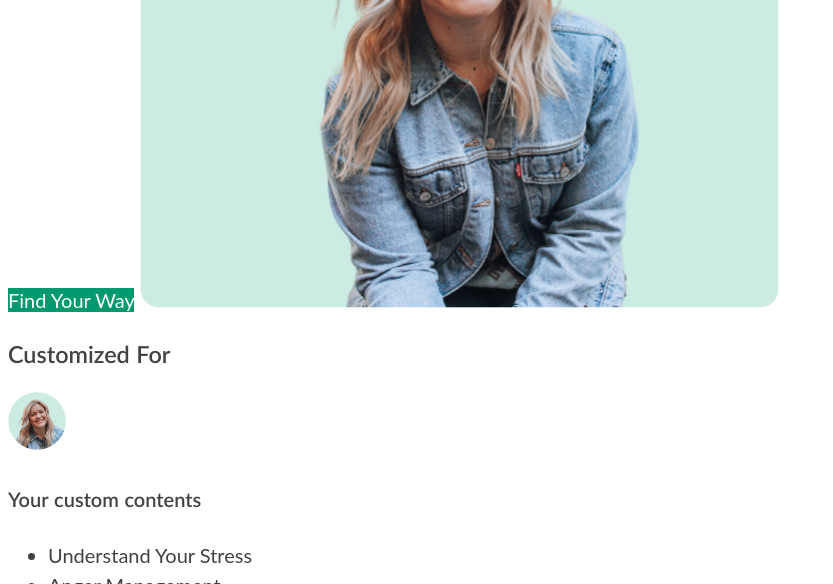
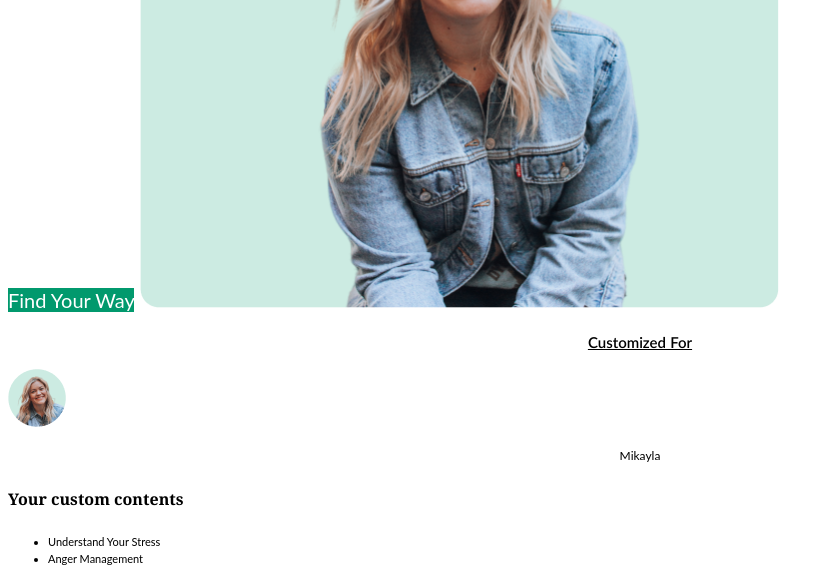
Before and after one commit to gr-sv/Alivio, a plain HTML site: page index.html in a window 1280 px wide. Shown: the part 3072-3656 px from the top of the page, without its empty margins (0-833 px from the left). Drawn offline with Linux system fonts and the light colour scheme; a web font is replaced by a local one.

Commit message:
Adds basic stylization for product

```diff
--- a/index.html
+++ b/index.html
@@ -84,7 +84,7 @@
 
 			<section class="product">
 				<h2 class="product-title title">Our product</h2>
-				<p class="product-text title-look">You tell us your stress,<br>We make your diary</p>
+				<p class="title-look">You tell us your stress,<br>We make your diary</p>
 				<p class="product-text">Everyone experiences it, and in different ways. Let Alivio guide you, in a personalized journal experience, to overcome your stress.</p>
 				<a class="product-link button" href="#">Find Your Way</a>
 				<img class="product-photo" src="./images/product_customer.png" width="639" height="573" alt="Customer's photo">
@@ -92,6 +92,7 @@
 				<div class="customer-case">
 					<h3 class="customer-case-title">Customized For</h3>
 					<img class="customer-case-avatar" src="./images/product_customer_avatar.png" width="58" height="58" alt="Customer's avatar">
+					<p class="customer-name">Mikayla</p>
 					<h4 class="customer-contents-title">Your custom contents</h4>
 					<ul class="customer-contents-list">
 						<li class="customer-contents-item">Understand Your Stress</li>
--- a/styles/styles.css
+++ b/styles/styles.css
@@ -143,3 +143,43 @@ body {
 	line-height: 39px;
 	color: #FFFFFF
 }
+
+/* Product */
+
+.product {
+	background-color: #FFFFFF;
+}
+
+.product-text {
+	color: #484848;
+}
+
+.customer-case {
+	color: #000000;
+	background-color: #FFFFFF;
+}
+
+.customer-case-title {
+	font-weight: 600;
+	font-size: 15px;
+	line-height: 24px;
+	text-align: center;
+	text-decoration: underline;
+}
+
+.customer-name {
+	font-size: 12px;
+	line-height: 19px;
+	text-align: center;
+}
+
+.customer-contents-title {
+	font-family: "Georgia", "Times New Roman", serif;
+	font-size: 16px;
+	line-height: 25px;
+}
+
+.customer-contents-item {
+	font-size: 11px;
+	line-height: 17px;
+}
```
